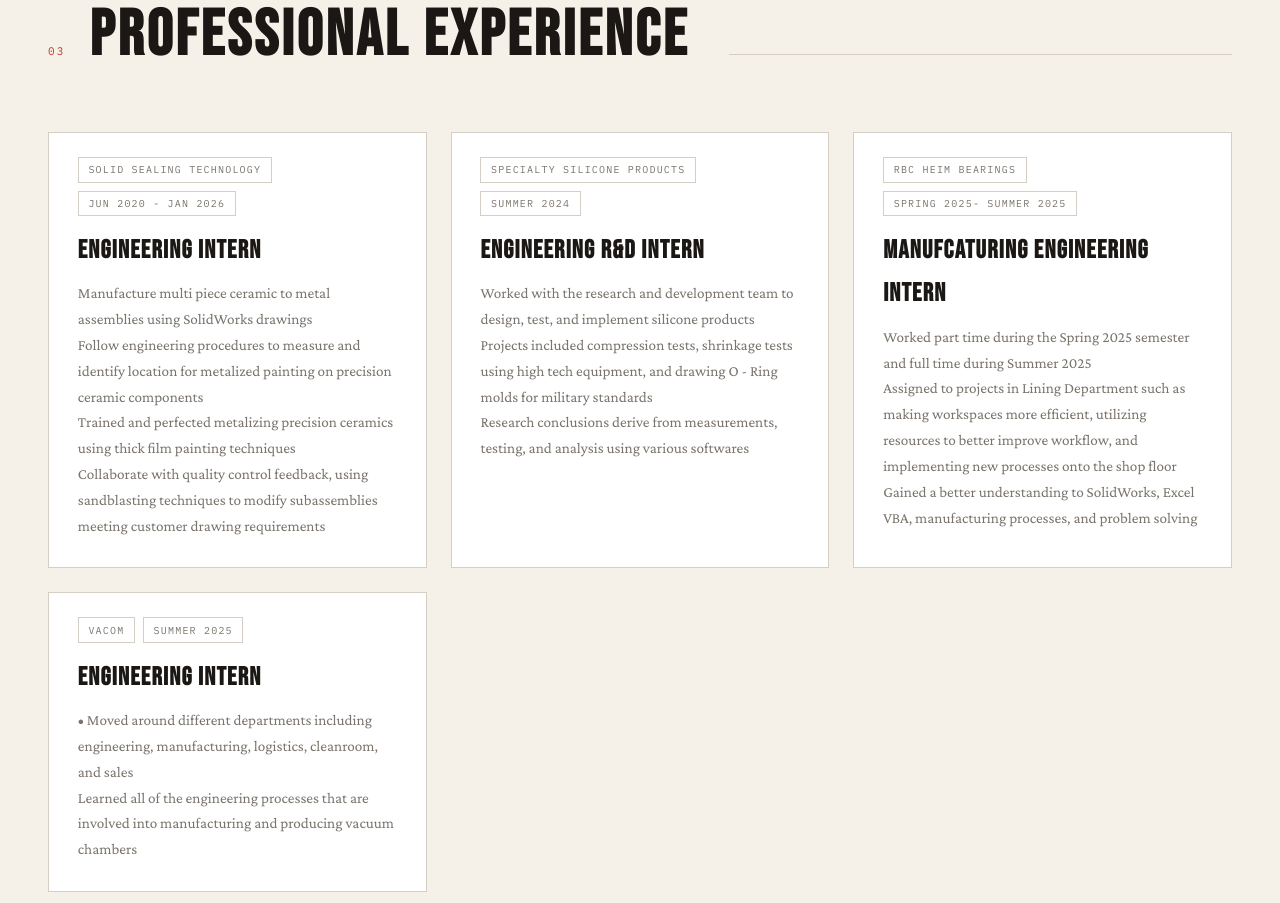
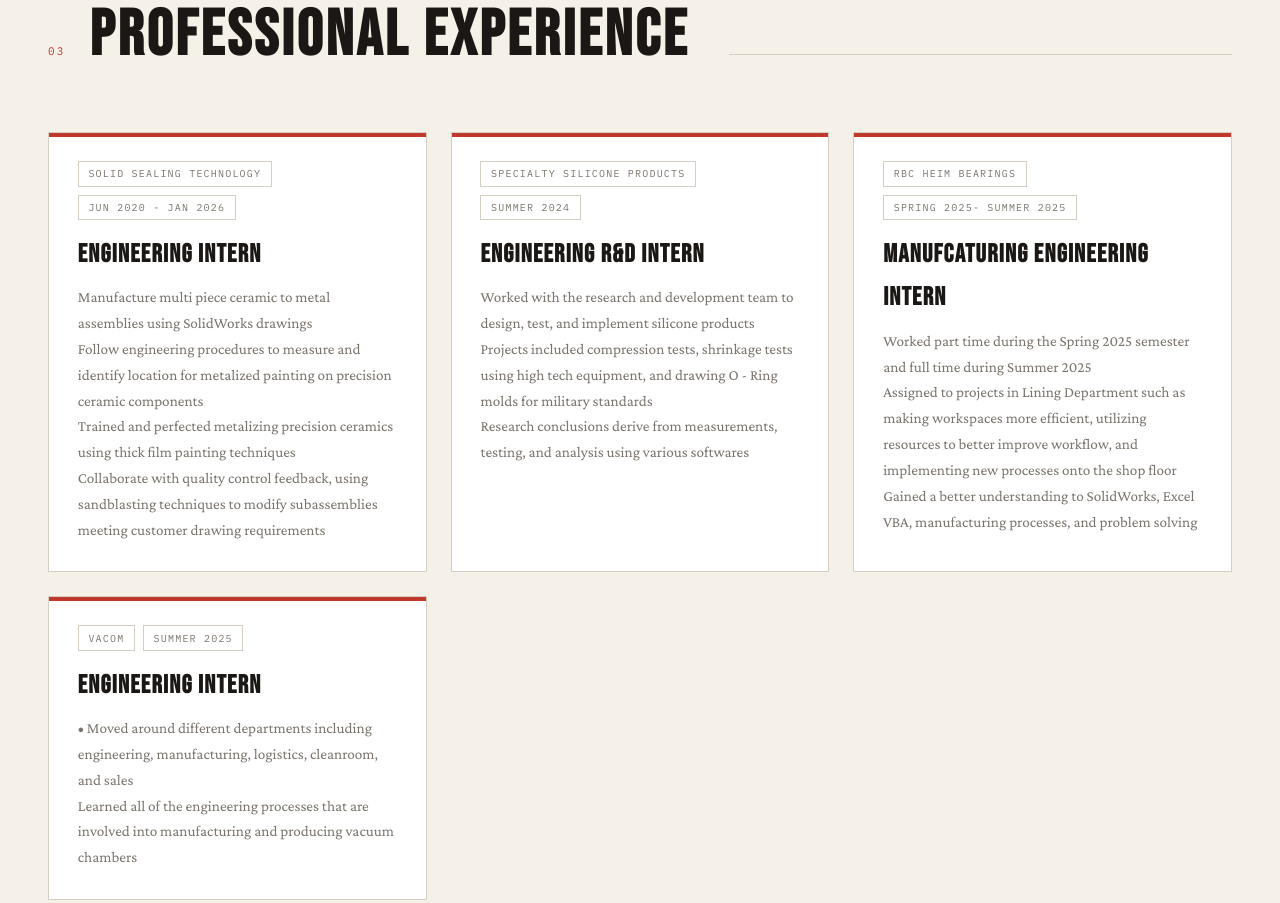
Before and after one commit to bellafuierer/Isabella-Fuierer-Portfolio, a plain HTML site: page index.html in a window 1280 px wide. Shown: the part 3020-3923 px from the top of the page. Drawn offline with nearby package versions, Linux system fonts and the light colour scheme.

Commit message:
Add styling for internships project info section

```diff
--- a/index.html
+++ b/index.html
@@ -155,6 +155,14 @@
     .highlight-box .icon { font-size: 1.8rem; margin-bottom: 1rem; display: block; }
     .highlight-box h4 { font-family: var(--bebas); font-size: 1.3rem; letter-spacing: .08em; color: white; margin-bottom: .5rem; }
     .highlight-box p { font-size: .9rem; color: rgba(255,255,255,.5); line-height: 1.6; }
+
+#internships .project-info {
+  border-top: 4px solid var(--red); /* Adds a nice "professional" accent line at the top */
+  min-height: 250px;
+  display: flex;
+  flex-direction: column;
+  justify-content: center;
+}
 
     /* PROJECTS */
     .projects-grid { display: grid; grid-template-columns: repeat(auto-fill, minmax(320px, 1fr)); gap: 1.5rem; }
```
